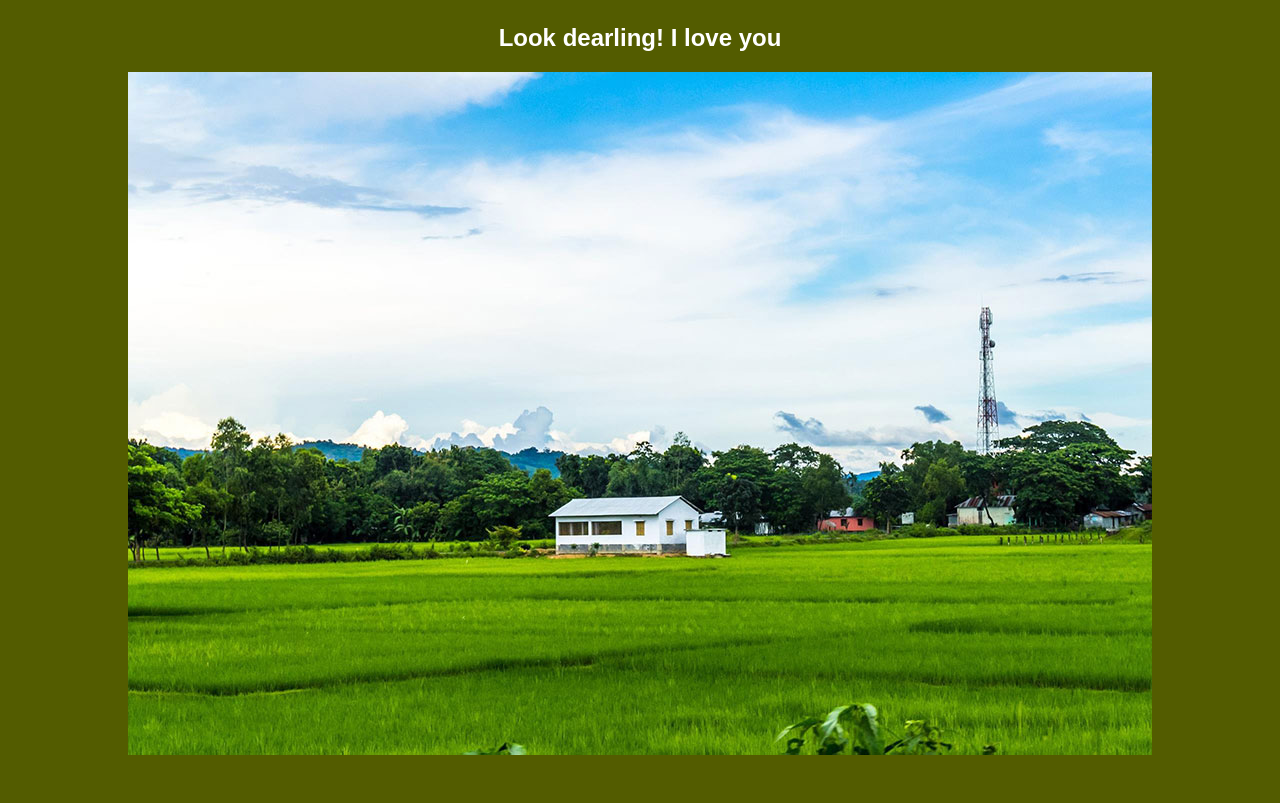
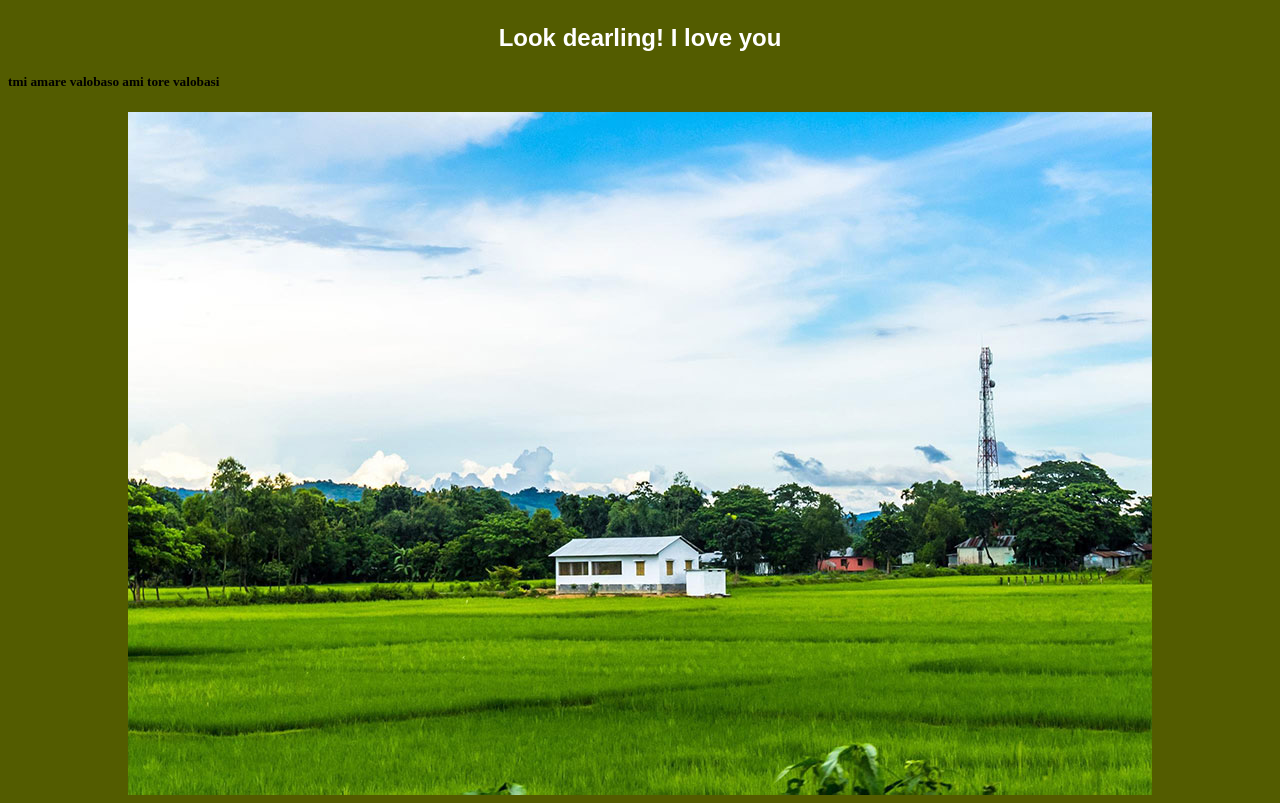
Before and after one commit to kopihannan/third-website-repo, a plain HTML site: page index.html in a window 1280 px wide. Shown: the part 75-878 px from the top of the page. Before the commit the page ends 838 px from the top, so only its background shows below. Drawn offline with Linux system fonts and the light colour scheme.

Commit message:
valobaso

```diff
--- a/index.html
+++ b/index.html
@@ -35,6 +35,7 @@
     <h1>Bangladesh is a beautiful country in the world</h1>
     <div>
         <h2>Look dearling! I love you</h2>
+        <h5>tmi amare valobaso ami tore valobasi</h5>
     </div>
     <img src="vil.jpg" alt="">
 
```
